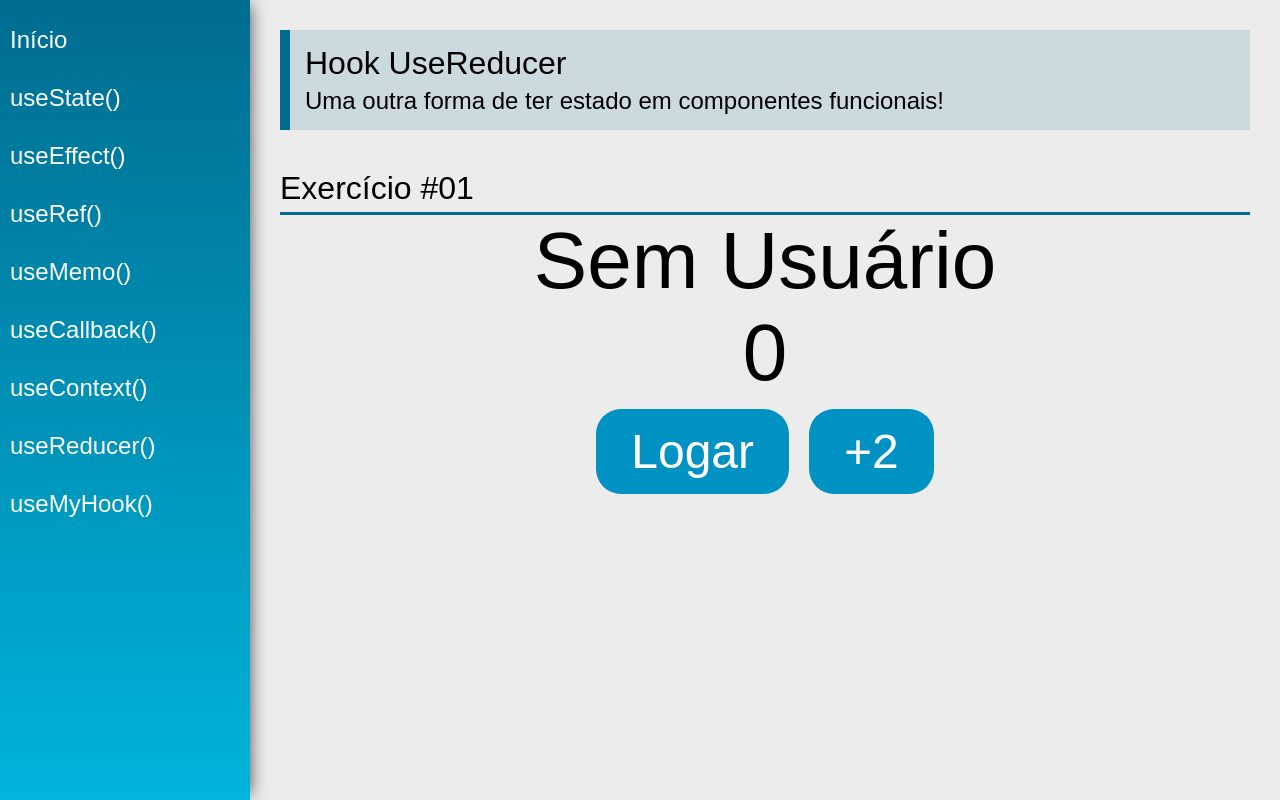
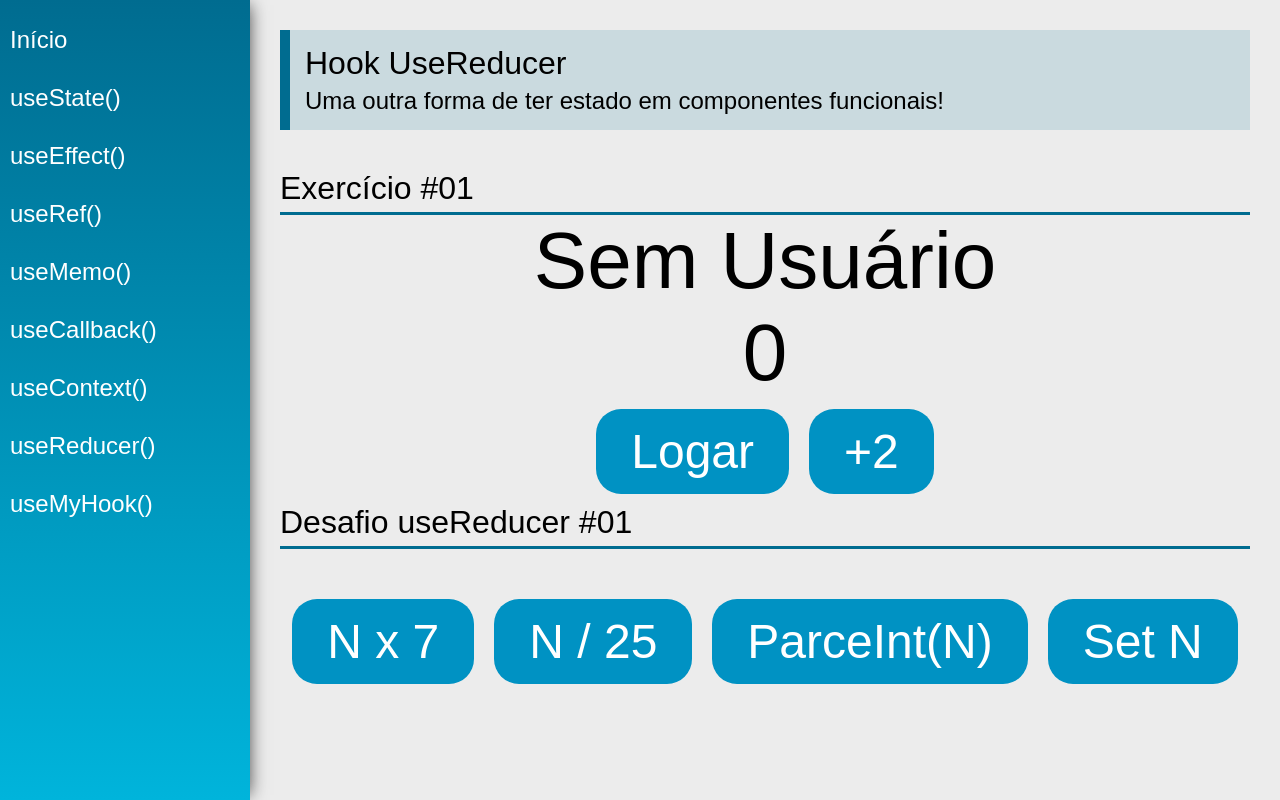
Before and after one commit to D1D1O/ReactHooks, a React (Create React App) app: page /useReducer in a window 1280 px wide. Built offline with nearby package versions, Linux system fonts and the light colour scheme.

Commit message:
parte 02 desafio useReducer()

```diff
--- a/src/views/examples/UseReducer.jsx
+++ b/src/views/examples/UseReducer.jsx
@@ -2,7 +2,7 @@ import React,{useReducer} from 'react'
 import PageTitle from '../../components/layout/PageTitle'
 import SectionTitle from '../../components/layout/SectionTitle'
 
-
+ // n x 7  -- div 25  -- parceint -- add numero N
 
 const initialState = {
     cart:[],
@@ -18,6 +18,14 @@ function reducer(state,action){
                 return {...state,number:state.number +2}
         case 'login':
                 return {...state, user:{name:action.payLoad}}
+        case 'numberX7':
+            return {...state, number: state.number > 0 ? state.number * 7 : 0}
+        case 'numberDiv25':
+            return {...state, number:state.number / 25}
+        case 'numberParceInt':
+            return {...state, number:parseInt(state.number)}
+        case 'numberAddN':
+            return {...state, number:action.payLoad}
         default:
             return state
     }
@@ -34,7 +42,7 @@ const UseReducer = (props) => {
                 title="Hook UseReducer"
                 subtitle="Uma outra forma de ter estado em componentes funcionais!"
             />
-             <SectionTitle
+            <SectionTitle
                 title="Exercício #01"
             />
             <div className="center">
@@ -46,8 +54,6 @@ const UseReducer = (props) => {
                     <span className="text">
                         Sem Usuário
                     </span>
-
-
                 }
 
                 <span className="text">
@@ -65,6 +71,36 @@ const UseReducer = (props) => {
                     </button>
                 </div>
             </div>
+            <SectionTitle
+                title="Desafio useReducer #01"
+            />
+            <div className="center">
+                <div style={
+                    {marginTop: 40}
+                }>
+                    <button
+                        className="btn"
+                        onClick={()=>dispatch({type:'numberX7'}) }
+                    >N x 7</button>
+                    <button
+                        className="btn"
+                        onClick={()=>dispatch({type:'numberDiv25'}) }
+                    >N / 25 </button>
+                    <button
+                        className="btn"
+                        onClick={()=>dispatch({type:'numberParceInt'}) }
+                    > ParceInt(N) </button>
+
+
+                    <button
+                        className="btn"
+                        onClick={()=>dispatch({type:'numberAddN',payLoad:10}) }
+                    > Set N </button>
+
+                </div>
+            </div>
+
+
         </div>
     )
 }
```
